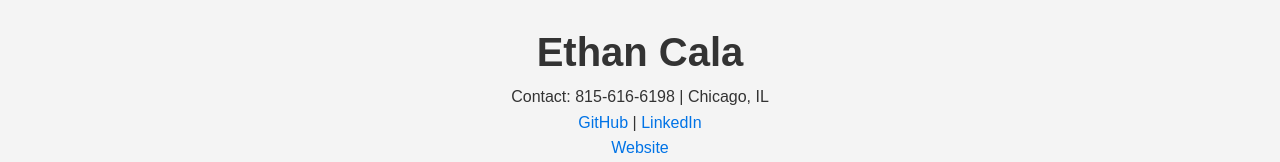
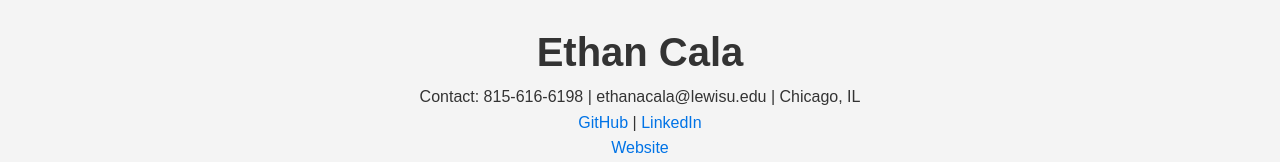
Before and after one commit to ethancala/CalaWebResume, a plain HTML site: page index.html in a window 1280 px wide. Shown: the top 162 px of the page. Drawn offline with Linux system fonts and the light colour scheme.

Commit message:
Added email

```diff
--- a/index.html
+++ b/index.html
@@ -9,7 +9,7 @@
 <body>
   <header>
     <h1>Ethan Cala</h1>
-    <p>Contact: 815-616-6198 | Chicago, IL</p>
+    <p>Contact: 815-616-6198 | ethanacala@lewisu.edu | Chicago, IL</p>
     <p><a href="https://github.com/ethancala" target="_blank">GitHub</a> | <a href="https://linkedin.com/in/ethan-cala-6401642aa/" target="_blank">LinkedIn</a></p>
     <p><a href="https://www.ethancala.dev/" target="_blank">Website</a></p>
     <p><a href="EthanCalaResume.pdf" target="_blank">Download My Resume (PDF)</a></p>
```
